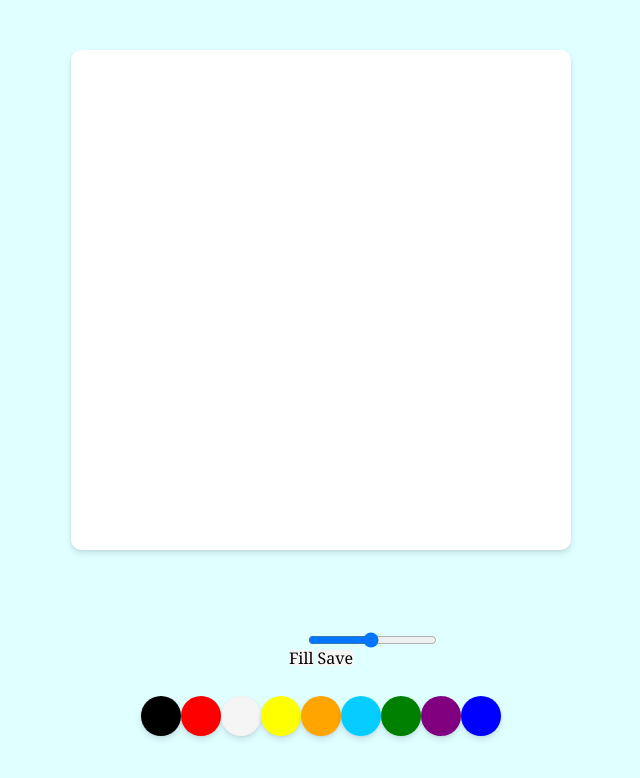
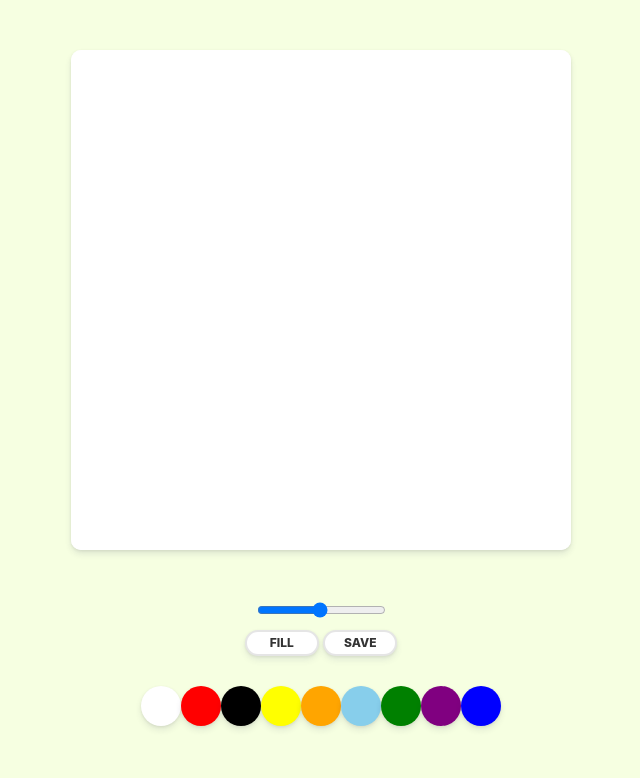
Before and after one commit to jhn221/paintjs, a plain HTML site: page index.html in a window 1280 px wide. Shown: the whole page, without its empty margins (319-959 px from the left). Drawn offline with Linux system fonts and the light colour scheme.

Commit message:
Add files via upload

```diff
--- a/app.js
+++ b/app.js
@@ -1,13 +1,24 @@
 const canvas = document.getElementById("jsCanvas");
 const ctx = canvas.getContext("2d");
+const colors = document.getElementsByClassName("jsColors");
+const range = document.getElementById("jsRange");
+const mode = document.getElementById("jsMode");
+const saveBtn = document.getElementById("jsSave");
 
-canvas.width = 500;
-canvas.height = 500;
+const INITIAL_COLOR = "#2c2c2c"
+const CANVAS_SIZE = 500;
 
-ctx.strokeStyle = "#2c2c2c";
-ctx.lineWidth = 2.5;
+canvas.width = CANVAS_SIZE;
+canvas.height = CANVAS_SIZE;
+
+ctx.fillStyle = "white";
+ctx.fillRect(0, 0, CANVAS_SIZE, CANVAS_SIZE);
+ctx.strokeStyle = INITIAL_COLOR;
+ctx.fillStyle = INITIAL_COLOR;
+ctx.lineWidth = 4;
 
 let painting = false;
+let filling = false;
 
 function stopPainting() {
     painting = false;
@@ -20,7 +31,6 @@ function startPainting() {
 function onMouseMove(event) {
     const x = event.offsetX;
     const y = event.offsetY;
-    console.log (x,y);
     if(!painting){
         ctx.beginPath();
         ctx.moveTo(x, y);
@@ -30,8 +40,42 @@ function onMouseMove(event) {
     }
 }
 
-function onMouseDown(event) {
-    painting = true;
+function handleColorClick(event) {
+    const color = event.target.style.backgroundColor;
+    ctx.strokeStyle = color;
+    ctx.fillStyle = color;
+}
+
+function handleRangeChange(event) {
+    const size = event.target.value;
+    ctx.lineWidth = size;
+}
+
+function handleModeClick() {
+    if(filling === true) {
+        filling = false;
+        mode.innerText = "Fill"
+    } else {
+        filling = true;
+        mode.innerText = "Paint";
+    }
+}
+function handleCanvasClick() {
+    if (filling) {
+        ctx.fillRect(0, 0, CANVAS_SIZE, CANVAS_SIZE);
+    }
+}
+
+function handleCM (event) {
+    event.preventDefault();
+}
+
+function handleSaveClick () {
+    const image = canvas.toDataURL();
+    const link = document.createElement("a");
+    link.href = image;
+    link.download = "Download_Paint[🎨]";
+    link.click ();
 }
 
 if(canvas) {
@@ -39,4 +83,20 @@ if(canvas) {
     canvas.addEventListener("mousedown", startPainting);
     canvas.addEventListener("mouseup",stopPainting);
     canvas.addEventListener("mouseleave",stopPainting);
+    canvas.addEventListener("click", handleCanvasClick);
+    canvas.addEventListener("contextmenu", handleCM);
 }
+
+Array.from(colors).forEach(color => color.addEventListener("click", handleColorClick));
+
+if (range) {
+    range.addEventListener("input", handleRangeChange);
+}
+
+if (mode) {
+    mode.addEventListener("click", handleModeClick);
+}
+
+if (saveBtn) {
+    saveBtn.addEventListener("click", handleSaveClick);
+}
--- a/index.html
+++ b/index.html
@@ -11,22 +11,22 @@
     <canvas id="jsCanvas" class="canvas"></canvas>
     <div class="controls">
         <div class="controls_range">
-            <input type="range" id="jsRange" min="0.1" max="5" value="2.5" step="0.1"/>
+            <input type="range" id="jsRange" min="0.1" max="8" value="4" step="0.1"/>
         </div>
         <div class="controls_btns">
             <button id="jsMode">Fill</button>
             <button id="jsSave">Save</butten>
         </div>
         <div class="controls_colors" id="jsColors">
-            <div class="controls_color" style="background-color:black"></div>
-            <div class="controls_color" style="background-color:red"></div>
-            <div class="controls_color" style="background-color:whitesmoke"></div>
-            <div class="controls_color" style="background-color:yellow"></div>
-            <div class="controls_color" style="background-color:orange"></div>
-            <div class="controls_color" style="background-color:rgba(0, 204, 255, 0.973)"></div>
-            <div class="controls_color" style="background-color:green"></div>
-            <div class="controls_color" style="background-color:purple"></div>
-            <div class="controls_color" style="background-color:blue"></div>
+            <div class="controls_color jsColors" style="background-color:white"></div>
+            <div class="controls_color jsColors" style="background-color:red"></div>
+            <div class="controls_color jsColors" style="background-color:black"></div>
+            <div class="controls_color jsColors" style="background-color:yellow"></div>
+            <div class="controls_color jsColors" style="background-color:orange"></div>
+            <div class="controls_color jsColors" style="background-color:skyblue"></div>
+            <div class="controls_color jsColors" style="background-color:green"></div>
+            <div class="controls_color jsColors" style="background-color:purple"></div>
+            <div class="controls_color jsColors" style="background-color:blue"></div>
         </div>
     </div>
     <script src="app.js"></script>
--- a/style.css
+++ b/style.css
@@ -1,7 +1,7 @@
 @import "reset.css";
 body{
-    background-color: lightcyan;
-    font-family: Cambria, Cochin, Georgia, Times, 'Times New Roman', serif;
+    background-color: rgb(246, 255, 225);
+    font-family: -apple-system, BlinkMacSystemFont, 'Segoe UI', Roboto, Oxygen, Ubuntu, Cantarell, 'Open Sans', 'Helvetica Neue', sans-serif;
     display: flex;
     flex-direction: column;
     align-items: center;
@@ -15,7 +15,7 @@ body{
     box-shadow: 0 4px 6px rgba(50, 50, 93, 0.11), 0 1px 3px rgba(0, 0, 0, 0.08);
 }
 .controls{
-    margin-top: 80px;
+    margin-top: 50px;
     display: flex;
     flex-direction: column;
     align-items: center;
@@ -27,7 +27,21 @@ body{
 .controls_btns button{
     all: unset;
     cursor: pointer;
-    background-color: whitesmoke;
+    background-color: white;
+    padding: 5px 0px;
+    width: 70px;
+    text-align: center;
+    border-radius: 15px;
+    box-shadow: 0 4px 6px rgba(80, 80, 141, 0.11), 0 1px 3px rgba(0, 0, 0, 0.08);
+    border: 2px solid rgba(0, 0, 0, 0.1);
+    color : rgba(0, 0, 0, 0.8);
+    text-transform : uppercase;
+    font-weight: 800;
+    font-size: 12px;
+}
+
+.controls_btns button:active {
+    transform: scale(0.9);
 }
 
 .controls .controls_colors{
@@ -39,11 +53,9 @@ body{
     height: 40px;
     border-radius: 25px;
     cursor: pointer;
-    box-shadow: 0 4px 6px rgba(50, 50, 93, 0.11), 0 1px 3px rgba(0, 0, 0, 0.08);
+    box-shadow: 0 4px 6px rgba(50, 50, 93, 0.1), 0 1px 3px rgba(0, 0, 0, 0.08);
 }
 
 .controls .controls_range{
-    width: 30px;
-    align-items:center;
-    color: thistle;
+    margin-bottom: 10px;
 }
```
